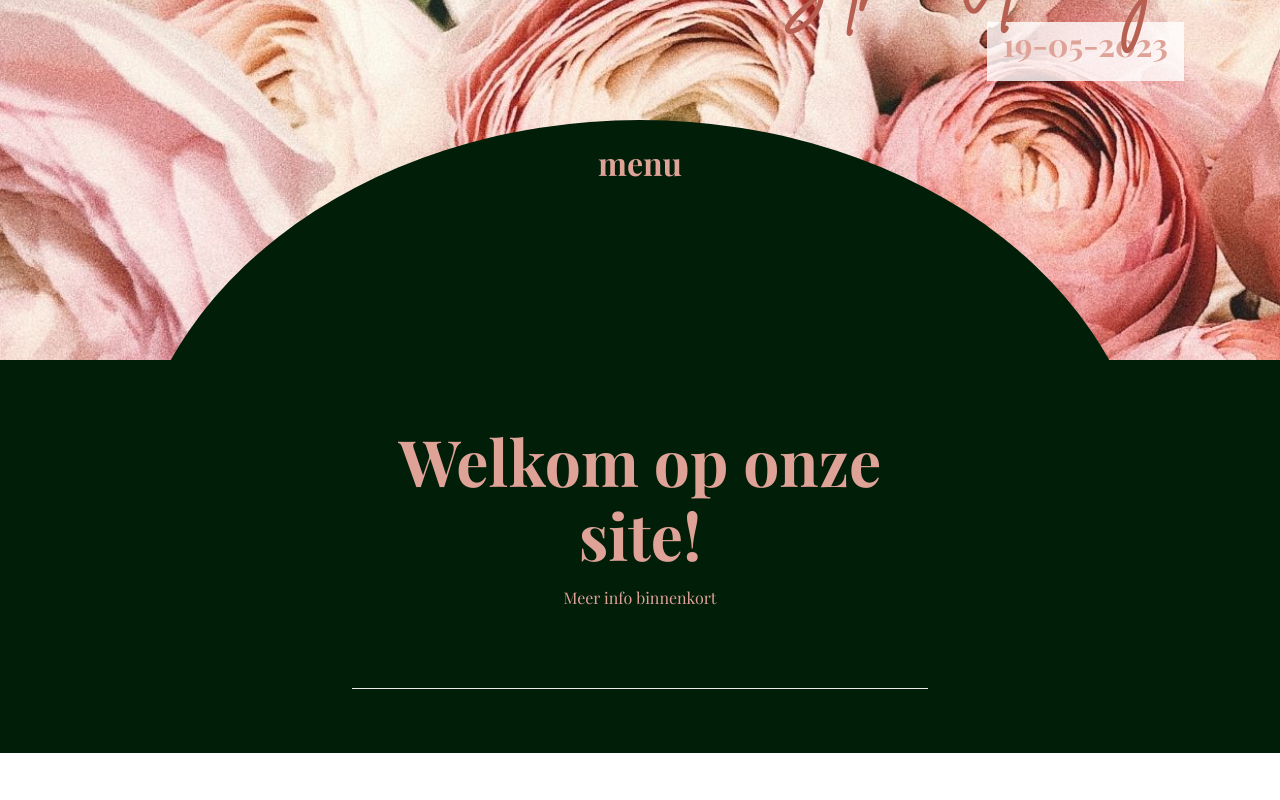
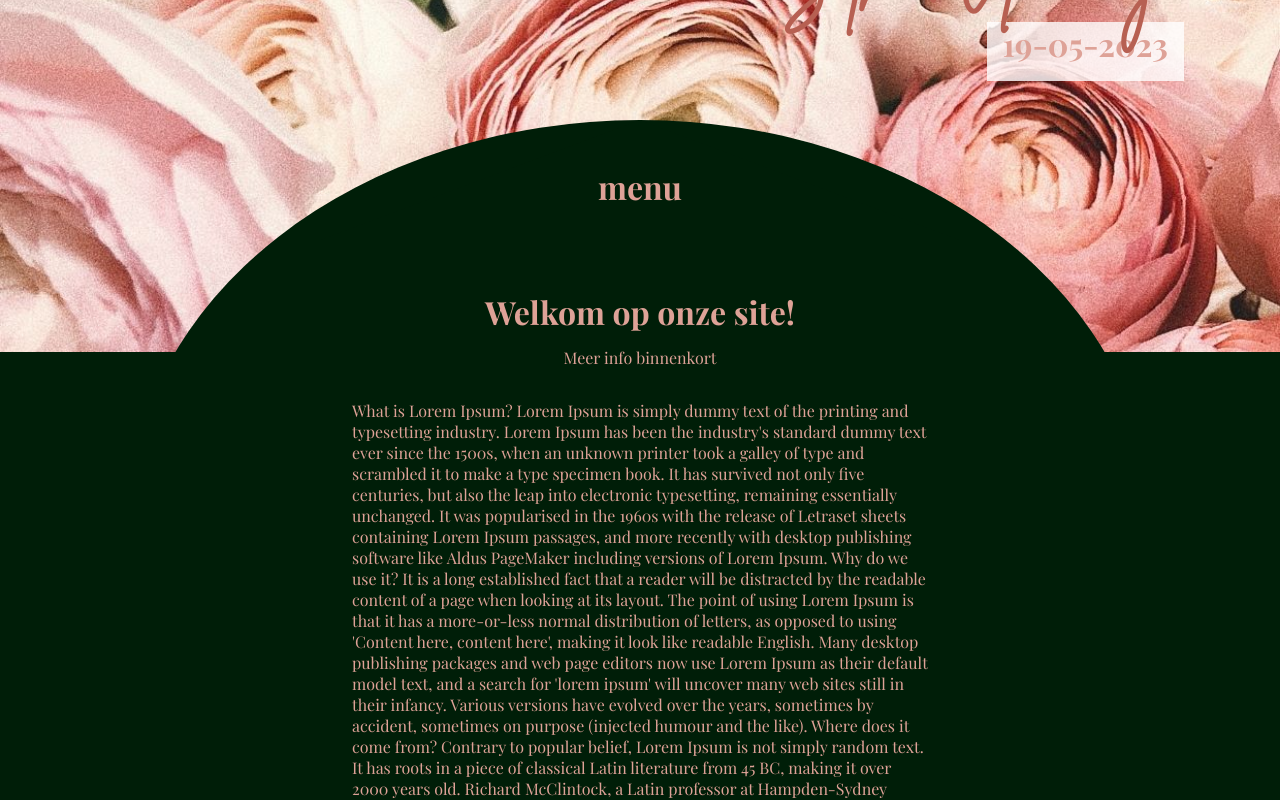
Before and after one commit to sethsnel/BruiloftSnelDeHaas, a Next.js app: page / in a window 1280 px wide. Shown: the part 120-920 px from the top of the page. Before the commit the page ends 873 px from the top, so only its background shows below. Built offline with nearby package versions, Linux system fonts and the light colour scheme.

Commit message:
Updated website layout

```diff
--- a/components/layout/baseLayout.module.scss
+++ b/components/layout/baseLayout.module.scss
@@ -2,6 +2,10 @@
   background: url('/roses.jpg') no-repeat;
   background-size: cover;
   width: 100%;
+
+  @media (max-width: 1240px) {
+    background-size: contain;
+  }
 }
 
 .dividerwrapper {
@@ -20,7 +24,7 @@
 
     width: 80vw;
     min-height: 100vh;
-    margin: 0 auto -70vh auto;
+    margin: 0 auto;
 
     border-top-left-radius: 100%;
     border-top-right-radius: 100%;
@@ -41,11 +45,34 @@
 
 .wrapper {
   width: 100%;
+  min-height: 70vh;
+  margin-top: -30vh;
+  padding-top: 3vh;
+
+  clip-path: polygon(
+    0 29vh, //1
+    0% 100%, //2
+    100% 100%, //3
+    100% 29vh, //4
+    75vw 29vh, //5
+    75vw 15vh, //6
+    50vw 0, //7
+    25vw 15vh, //8
+    25vw 29vh //9
+  );
+
   background: #001E08;
-  min-height: 40vh;
 }
 
 .content {
   width: 50vw;
   margin: 0 auto;
+
+  @media (max-width: 1024px) {
+    width: 80vw;
+  }
+
+  @media (max-width: 768px) {
+    width: 95vw;
+  }
 }
--- a/components/layout/baseLayout.tsx
+++ b/components/layout/baseLayout.tsx
@@ -13,11 +13,11 @@
   <Header />
   <div className={styles.dividerwrapper}>
     <div className={styles.divider}>
-      <h1>{ dividerText }</h1>
     </div>
   </div>
   <div className={styles.wrapper}>
     <div className={styles.content}>
+      <h1>{ dividerText }</h1>
       { children }
     </div>
   </div>
--- a/components/layout/header.module.scss
+++ b/components/layout/header.module.scss
@@ -35,6 +35,11 @@
       height: 50%;
 
       @media (max-width: 768px) {
+        height: 70%;
+        bottom: 1rem;
+      }
+
+      @media (max-width: 768px) {
         height: 60%;
         bottom: 1rem;
         left: 0.5rem;
--- a/pages/index.tsx
+++ b/pages/index.tsx
@@ -50,6 +50,23 @@
             </p>
           </a>
         </div> */}
+        <p>
+          What is Lorem Ipsum?
+
+          Lorem Ipsum is simply dummy text of the printing and typesetting industry. Lorem Ipsum has been the industry's standard dummy text ever since the 1500s, when an unknown printer took a galley of type and scrambled it to make a type specimen book. It has survived not only five centuries, but also the leap into electronic typesetting, remaining essentially unchanged. It was popularised in the 1960s with the release of Letraset sheets containing Lorem Ipsum passages, and more recently with desktop publishing software like Aldus PageMaker including versions of Lorem Ipsum.
+          Why do we use it?
+
+          It is a long established fact that a reader will be distracted by the readable content of a page when looking at its layout. The point of using Lorem Ipsum is that it has a more-or-less normal distribution of letters, as opposed to using 'Content here, content here', making it look like readable English. Many desktop publishing packages and web page editors now use Lorem Ipsum as their default model text, and a search for 'lorem ipsum' will uncover many web sites still in their infancy. Various versions have evolved over the years, sometimes by accident, sometimes on purpose (injected humour and the like).
+
+          Where does it come from?
+
+          Contrary to popular belief, Lorem Ipsum is not simply random text. It has roots in a piece of classical Latin literature from 45 BC, making it over 2000 years old. Richard McClintock, a Latin professor at Hampden-Sydney College in Virginia, looked up one of the more obscure Latin words, consectetur, from a Lorem Ipsum passage, and going through the cites of the word in classical literature, discovered the undoubtable source. Lorem Ipsum comes from sections 1.10.32 and 1.10.33 of "de Finibus Bonorum et Malorum" (The Extremes of Good and Evil) by Cicero, written in 45 BC. This book is a treatise on the theory of ethics, very popular during the Renaissance. The first line of Lorem Ipsum, "Lorem ipsum dolor sit amet..", comes from a line in section 1.10.32.
+
+          The standard chunk of Lorem Ipsum used since the 1500s is reproduced below for those interested. Sections 1.10.32 and 1.10.33 from "de Finibus Bonorum et Malorum" by Cicero are also reproduced in their exact original form, accompanied by English versions from the 1914 translation by H. Rackham.
+          Where can I get some?
+
+          There are many variations of passages of Lorem Ipsum available, but the majority have suffered alteration in some form, by injected humour, or randomised words which don't look even slightly believable. If you are going to use a passage of Lorem Ipsum, you need to be sure there isn't anything embarrassing hidden in the middle of text. All the Lorem Ipsum generators on the Internet tend to repeat predefined chunks as necessary, making this the first true generator on the Internet. It uses a dictionary of over 200 Latin words, combined with a handful of model sentence structures, to generate Lorem Ipsum which looks reasonable. The generated Lorem Ipsum is therefore always free from
+        </p>
       </main>
 
       <footer className={styles.footer}>
--- a/styles/Home.module.css
+++ b/styles/Home.module.css
@@ -41,7 +41,6 @@
 .title {
   margin: 0;
   line-height: 1.15;
-  font-size: 4rem;
 }
 
 .title,
--- a/styles/globals.css
+++ b/styles/globals.css
@@ -24,3 +24,7 @@
 * {
   box-sizing: border-box;
 }
+
+h1, h2, h3 {
+  text-align: center;
+}
```
